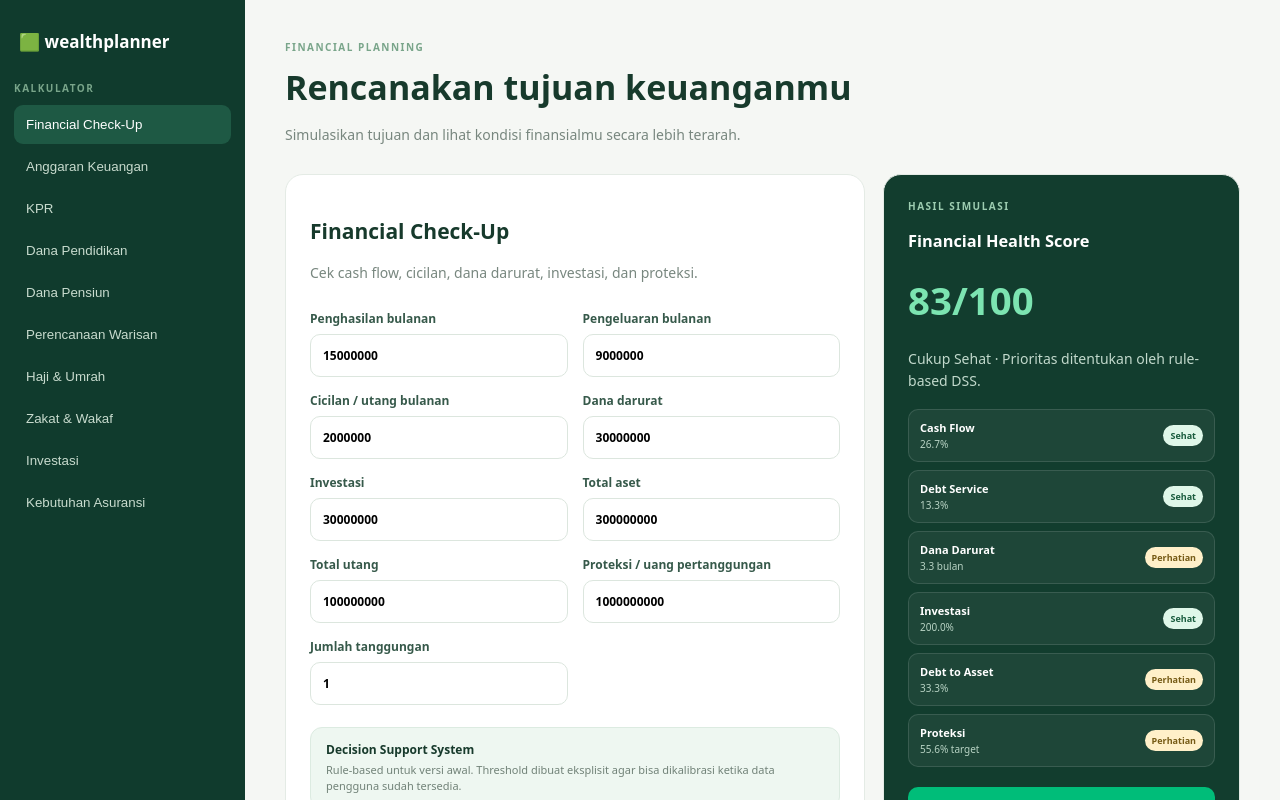
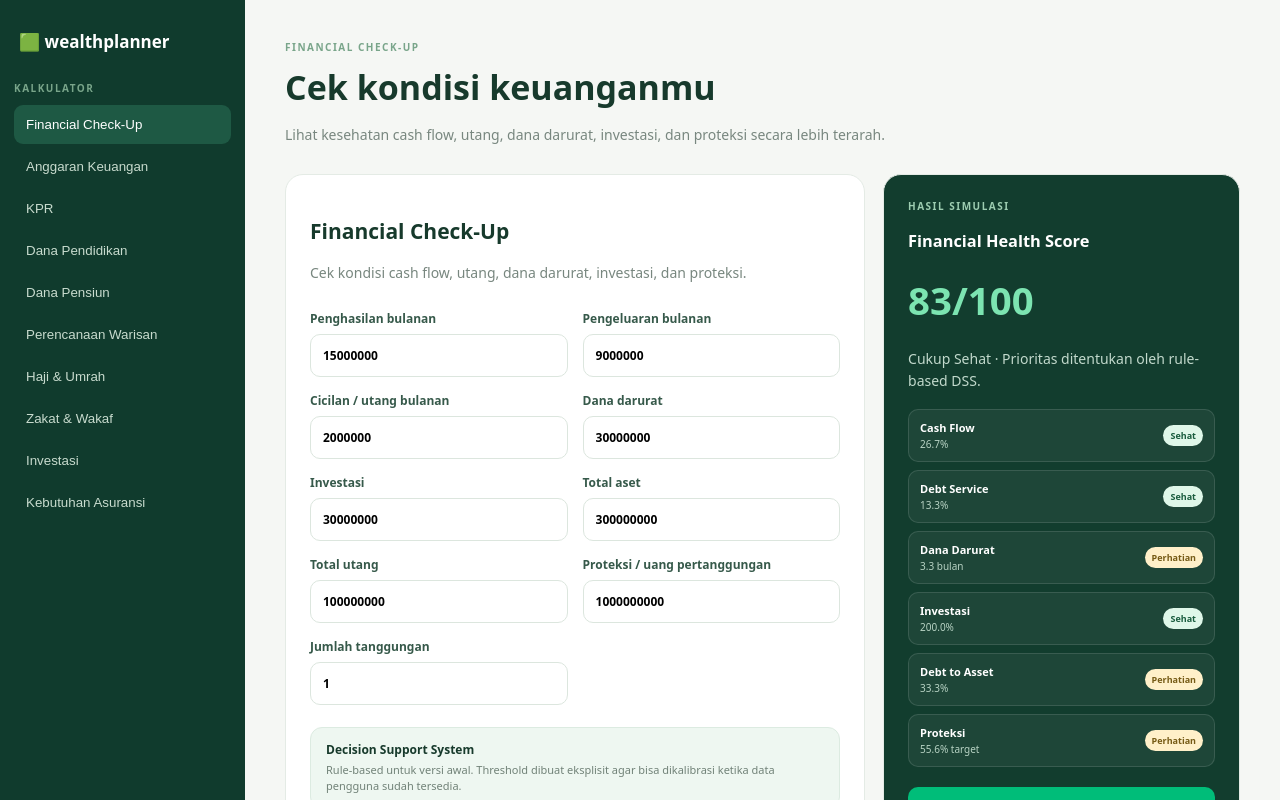
Before and after one commit to jasminework2023/Project-GRI-Financial-Calculator, a React (Vite) app in the folder app/: page / in a window 1280 px wide. Shown: the top 800 px of the page. Built offline with nearby package versions, Linux system fonts and the light colour scheme.

Commit message:
refine calculator copy and dynamic page messaging

```diff
--- a/app/src/App.tsx
+++ b/app/src/App.tsx
@@ -1,7 +1,20 @@
 import React,{useMemo,useState}from'react';
 import{money,contribution,futureValue,mortgage,financialCheckup,financialBudget}from'./calc';
 
-const items=[['check','Financial Check-Up','Cek cash flow, cicilan, dana darurat, investasi, dan proteksi.'],['budget','Anggaran Keuangan','Susun anggaran berdasarkan prioritas keuangan.'],['kpr','KPR','Estimasi cicilan rumah.'],['edu','Dana Pendidikan','Target biaya dan setoran bulanan.'],['pension','Dana Pensiun','Kebutuhan pensiun dan tabungan.'],['inherit','Perencanaan Warisan','Petakan aset dan kewajiban.'],['hajj','Haji & Umrah','Target biaya dan setoran.'],['zakat','Zakat & Wakaf','Simulasi awal zakat dan wakaf.'],['invest','Investasi','Setoran berkala untuk target.'],['insurance','Kebutuhan Asuransi','Estimasi kebutuhan proteksi.']] as const;
+const items=[['check','Financial Check-Up','Cek kondisi cash flow, utang, dana darurat, investasi, dan proteksi.'],['budget','Anggaran Keuangan','Susun anggaran tahunan berdasarkan prioritas pengelolaan keuangan.'],['kpr','KPR','Hitung estimasi cicilan rumah berdasarkan harga, DP, tenor, dan asumsi imbal hasil.'],['edu','Dana Pendidikan','Hitung kebutuhan dana pendidikan dan estimasi setoran berkala.'],['pension','Dana Pensiun','Estimasi kebutuhan dana pensiun dan target tabungan.'],['inherit','Perencanaan Warisan','Petakan aset, kewajiban, dan gambaran aset bersih.'],['hajj','Haji & Umrah','Hitung target biaya dan estimasi setoran berkala.'],['zakat','Zakat & Wakaf','Simulasi awal zakat dan perencanaan wakaf.'],['invest','Investasi','Simulasikan pertumbuhan investasi dari setoran berkala.'],['insurance','Kebutuhan Asuransi','Estimasi kebutuhan proteksi berdasarkan pengeluaran, kewajiban, dan aset.']] as const;
+
+const pageCopy:Record<string,{eyebrow:string;title:string;subtitle:string}>={
+  check:{eyebrow:'FINANCIAL CHECK-UP',title:'Cek kondisi keuanganmu',subtitle:'Lihat kesehatan cash flow, utang, dana darurat, investasi, dan proteksi secara lebih terarah.'},
+  budget:{eyebrow:'ANGGARAN KEUANGAN',title:'Susun anggaran keuanganmu',subtitle:'Atur pemasukan tahunan ke dalam pos prioritas agar pengeluaran lebih terarah.'},
+  kpr:{eyebrow:'PERENCANAAN KPR',title:'Hitung kemampuan cicilan rumahmu',subtitle:'Simulasikan cicilan berdasarkan harga rumah, uang muka, tenor, dan asumsi imbal hasil.'},
+  edu:{eyebrow:'DANA PENDIDIKAN',title:'Rencanakan dana pendidikan',subtitle:'Hitung kebutuhan dana pendidikan dan estimasi setoran yang perlu disiapkan.'},
+  pension:{eyebrow:'DANA PENSIUN',title:'Rencanakan dana pensiunmu',subtitle:'Perkirakan kebutuhan dana di masa pensiun dan target yang perlu disiapkan sejak sekarang.'},
+  inherit:{eyebrow:'PERENCANAAN WARISAN',title:'Petakan aset dan kewajibanmu',subtitle:'Lihat gambaran aset bersih sebagai langkah awal dalam perencanaan warisan.'},
+  hajj:{eyebrow:'HAJI & UMRAH',title:'Rencanakan perjalanan ibadahmu',subtitle:'Tentukan target biaya dan estimasi setoran berkala yang perlu disiapkan.'},
+  zakat:{eyebrow:'ZAKAT & WAKAF',title:'Rencanakan zakat dan wakafmu',subtitle:'Gunakan simulasi ini sebagai gambaran awal dalam menyiapkan zakat dan wakaf.'},
+  invest:{eyebrow:'INVESTASI',title:'Rencanakan pertumbuhan investasimu',subtitle:'Simulasikan potensi nilai investasi dari setoran berkala dan asumsi imbal hasil.'},
+  insurance:{eyebrow:'KEBUTUHAN ASURANSI',title:'Hitung kebutuhan proteksimu',subtitle:'Perkirakan kebutuhan uang pertanggungan berdasarkan kebutuhan keluarga, kewajiban, dan aset yang tersedia.'}
+};
 
 type BudgetStep={key:'name'|'age'|'fixed'|'variable'|'gold';label:string;hint:string};
 const budgetSteps:BudgetStep[]=[
@@ -72,7 +85,7 @@ export default function App(){
     <aside><h2>🟩 wealthplanner</h2><p>KALKULATOR</p>{items.map(x=><button key={x[0]} className={id===x[0]?'active':''} onClick={()=>{S(x[0]);BS(0)}}>{x[1]}</button>)}</aside>
     <section>
       <div className="print-header"><strong>wealthplanner</strong><span>Laporan Simulasi Keuangan</span><b>{items.find(x=>x[0]===id)?.[1]}</b></div>
-      <small>FINANCIAL PLANNING</small><h1>Rencanakan tujuan keuanganmu</h1><p>Simulasikan tujuan dan lihat kondisi finansialmu secara lebih terarah.</p>
+      <small>{pageCopy[id].eyebrow}</small><h1>{pageCopy[id].title}</h1><p>{pageCopy[id].subtitle}</p>
       {id==='budget'?<>
         {!budgetDone&&<div className="budget-shell">
           <article className="budget-form">
```
